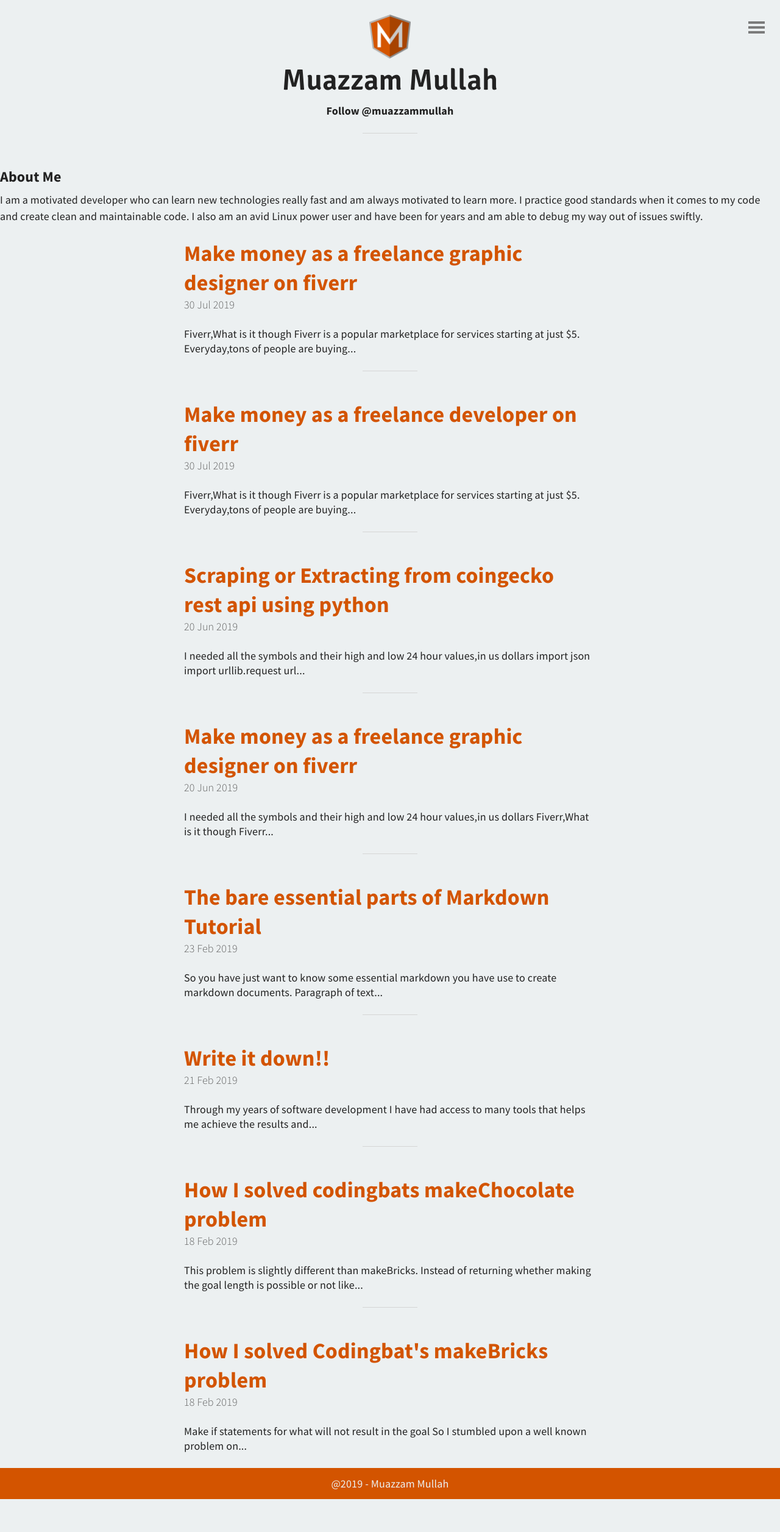
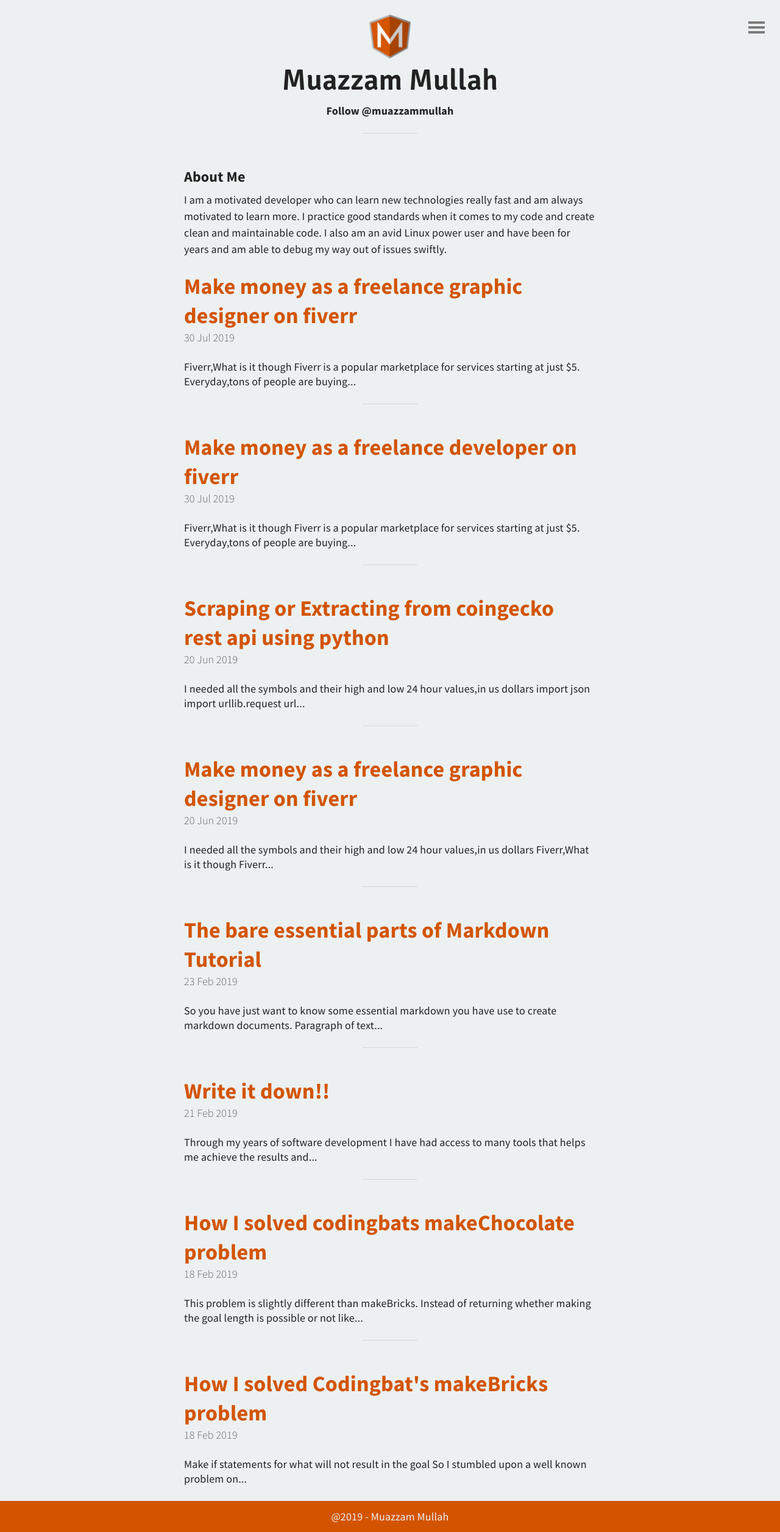
Before and after one commit to muazzammullah/muazzammullah.github.io, a Jekyll site: the page built from index.html, in a window 1280 px wide. Shown: the whole page at 61% size. Built offline with Jekyll 4.4.1, drawn with Linux system fonts in a browser that asks for light colours; the list of posts is cut into pages by our own code; before the commit the page ends 2459 px from its top, so only the background shows below that.

Commit message:
Update default.html

```diff
--- a/_layouts/default.html
+++ b/_layouts/default.html
@@ -22,7 +22,7 @@
       {% endif %}
 
     <!-- Main content -->
-	<article>
+	<article id="container">
 			<h3>About Me</h3>
 	I am a motivated developer who can learn new technologies really fast and am always motivated to learn more. I practice good standards when it comes to my code and create clean and maintainable code. I also am an avid Linux power user and have been for years and am able to debug my way out of issues swiftly.
 		</article>
```
